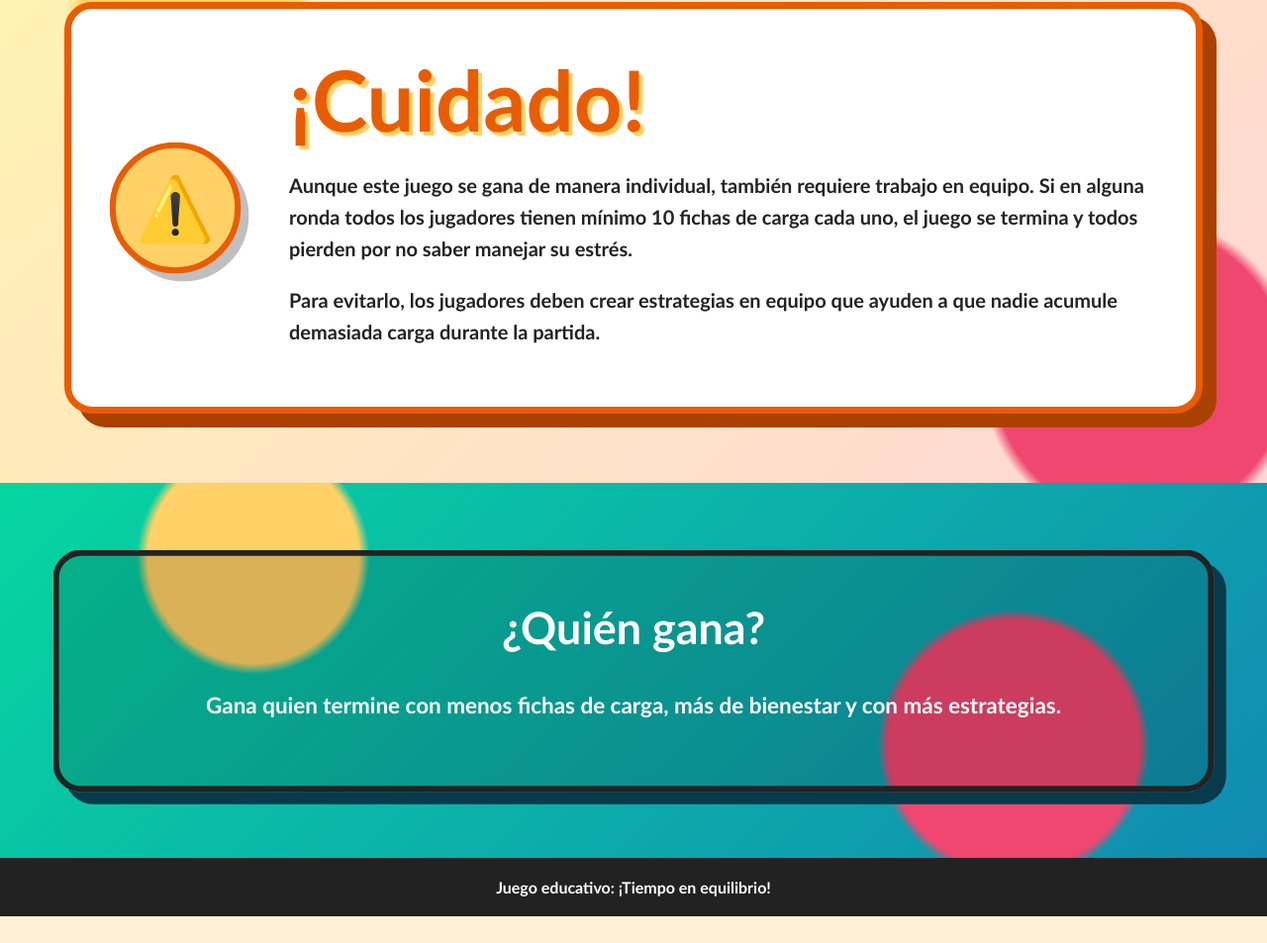
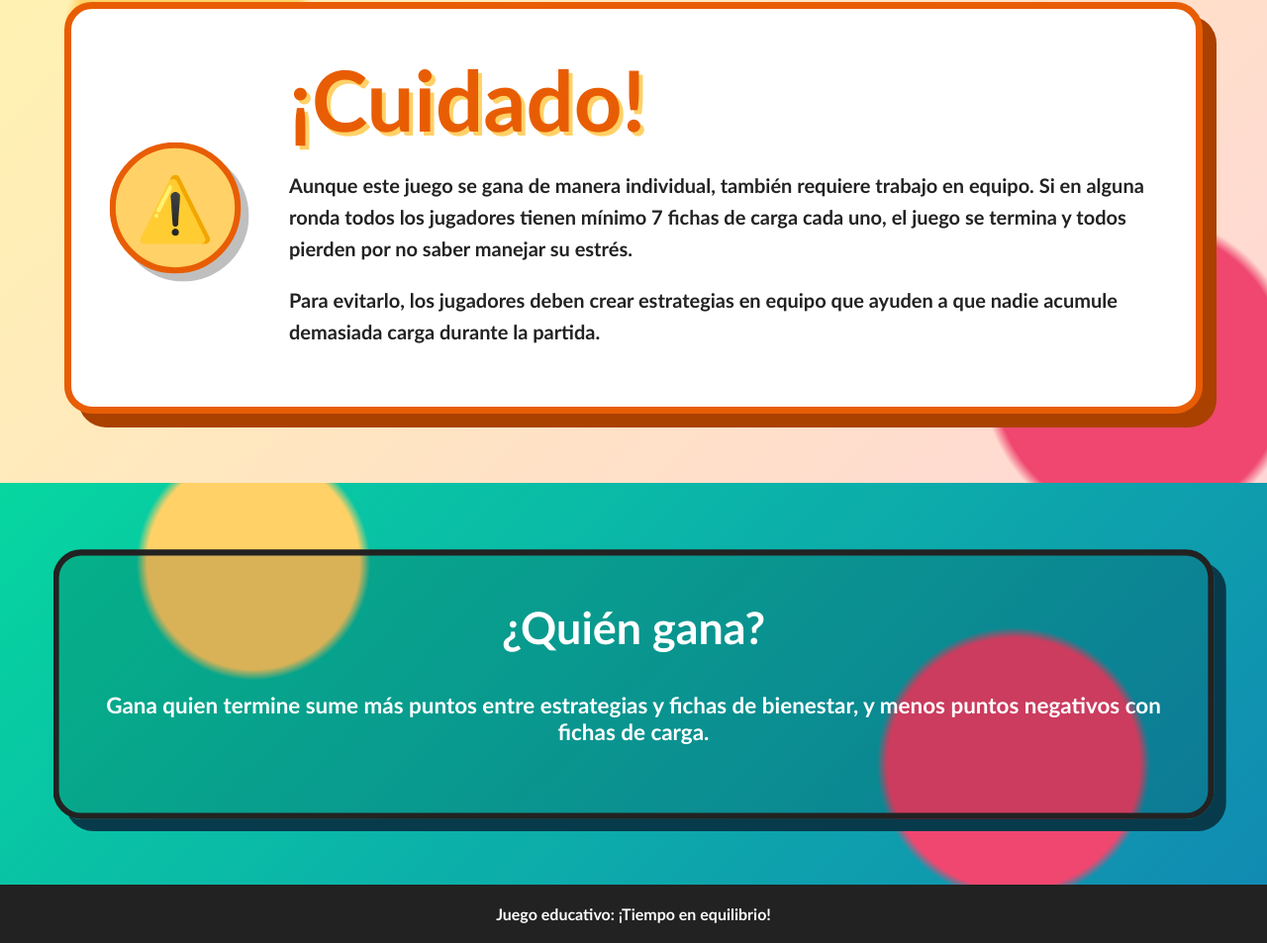
Before and after one commit to carolinaeb01/Bienestar-acad-mico, a plain HTML site: page index.html in a window 1280 px wide. Shown: the part 4678-5631 px from the top of the page at 99% size. Before the commit the page ends 5604 px from the top, so only its background shows below. Drawn offline with Linux system fonts and the light colour scheme.

Commit message:
Actualizo instrucciones del juego

```diff
--- a/index.html
+++ b/index.html
@@ -497,15 +497,15 @@
       <div class="materiales">
         <div class="material">🎲 <div class="texto-normal">Dado</div><div class="texto-cambio">Sirve para avanzar en el tablero.</div></div>
         <div class="material">🎒 <div class="texto-normal">Fichas del jugador</div><div class="texto-cambio">Representa al jugador dentro del tablero.</div></div>
-        <div class="material"><img src="bienestar.png" alt="bienestar"> <div class="texto-normal">Fichas de bienestar</div><div class="texto-cambio">Se obtienen al ganar una estrategia.</div></div>
-        <div class="material"><img src="carga.png" alt="carga"><div class="texto-normal">Fichas de carga</div><div class="texto-cambio">Se obtienen al caer en una casilla de castigo o sobrecarga.</div></div>
+        <div class="material"><img src="bienestar.png" alt="bienestar"> <div class="texto-normal">Fichas de bienestar</div><div class="texto-cambio">Se obtienen al ganar una estrategia. Valen 2 puntos.</div></div>
+        <div class="material"><img src="carga.png" alt="carga"><div class="texto-normal">Fichas de carga</div><div class="texto-cambio">Se obtienen al caer en una casilla de castigo o sobrecarga. Valen -1 punto.</div></div>
         <div class="material"><img src="pregunta.png" alt="pregunta"><div class="texto-normal">Cartas de pregunta </div><div class="texto-cambio">Se toma una al caer en una casilla de estrategia.</div></div>
         <div class="material"><img src="sobrecarga.png" alt="sobrecarga"><div class="texto-normal">Cartas de sobrecarga</div><div class="texto-cambio">Se toma una al caer en una casilla de sobrecarga.</div></div>
         <div class="material"><img src="motivacion.png" alt="motivación"><div class="texto-normal">Cartas de motivación</div><div class="texto-cambio">Se toma una al caer en una casilla de motivación.</div></div>
         <div class="material">🕒<div class="texto-normal">Tablero</div><div class="texto-cambio">Base que contiene todas las casillas y donde sucede el juego.</div></div>
         <div class="material" ><img src="desafio.png" alt="desafío"><div class="texto-normal">Cartas de desafío</div><div class="texto-cambio">Se le entrega una a cada jugador al inicio del juego.</div></div>
         <div class="material"><img src="castigo.png" alt="castigo"><div class="texto-normal">Cartas de castigo</div><div class="texto-cambio">Se toma una al caer en la casilla de castigo.</div></div>
-        <div class="material">🥗<div class="texto-normal">Cartas de estrategia</div><div class="texto-cambio">Se toma una al caer en una casilla de estrategia y responder correcto.</div></div>
+        <div class="material">🥗<div class="texto-normal">Cartas de estrategia</div><div class="texto-cambio">Se toma una al caer en una casilla de estrategia y responder correcto. Valen 5 puntos.</div></div>
       </div>
     </div>
   </section>
@@ -662,7 +662,7 @@
       <h2>¡Cuidado!</h2>
       <p>
         Aunque este juego se gana de manera individual, también requiere trabajo en equipo.
-        Si en alguna ronda todos los jugadores tienen mínimo 10 fichas de carga cada uno,
+        Si en alguna ronda todos los jugadores tienen mínimo 7 fichas de carga cada uno,
         el juego se termina y todos pierden por no saber manejar su estrés.
       </p>
       <p>
@@ -677,7 +677,7 @@
     <div class="contenedor">
       <h2>¿Quién gana?</h2>
       <p>
-        Gana quien termine con menos fichas de carga, más de bienestar y con más estrategias.
+        Gana quien termine sume más puntos entre estrategias y fichas de bienestar, y menos puntos negativos con fichas de carga.
       </p>
     </div>
   </section>
```
